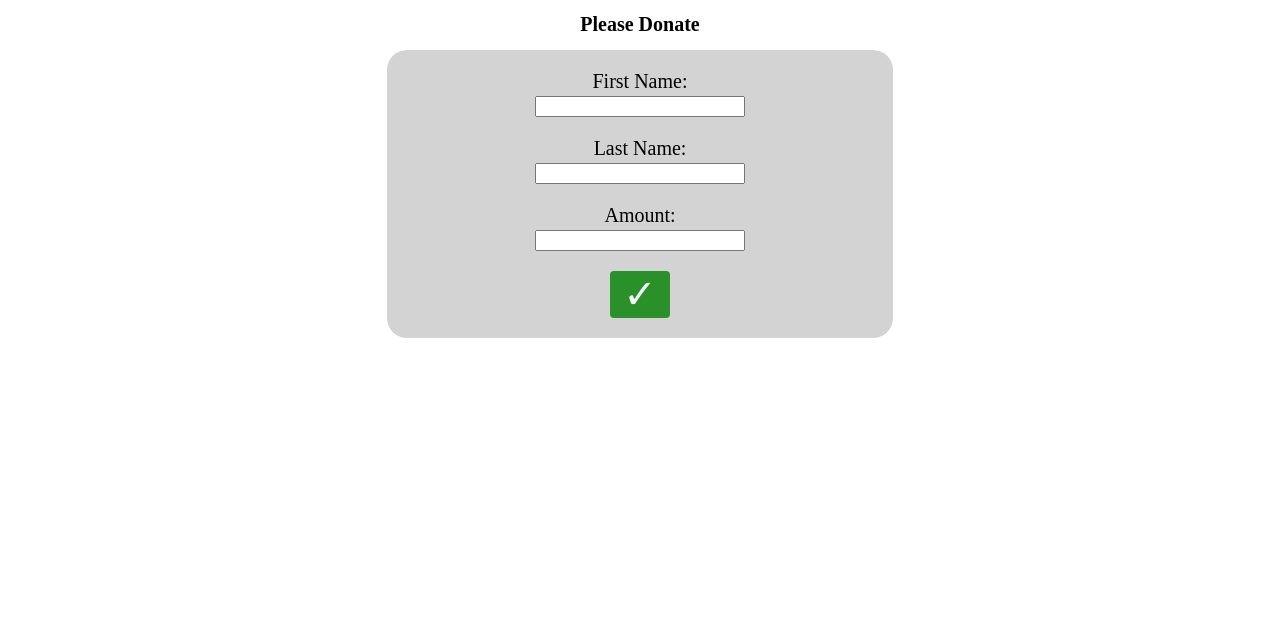
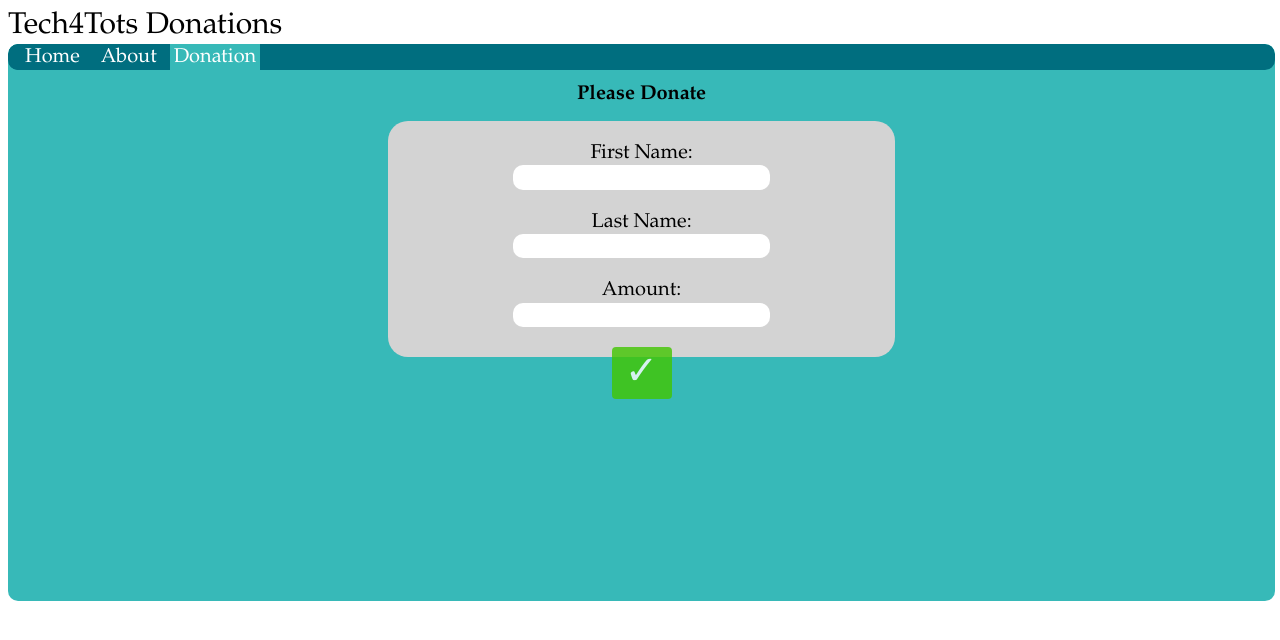
Before and after one commit to Fioringo/Tech4TotsCUNY2x, a plain HTML site: page templates/pay.html in a window 1280 px wide. Drawn offline with Linux system fonts and the light colour scheme.

Commit message:
updated necessary files for updates :P

```diff
--- a/templates/css/index_style.css
+++ b/templates/css/index_style.css
@@ -1,13 +1,13 @@
 body {
     font-family: Palatino;
     font-size: 10px;
-    width: 100%;
-    background-color: #feffd1;
+    width: 99%;
+    background-color: #fff;
 }
 
 header {
     width: 100%;
-
+    font-size: 3em;
 }
 
 .laptop-boy {
@@ -17,7 +17,6 @@ header {
 
 .logo {
     font-size: 8em;
-    margin-top: -0.1em;
     text-align: center;
 }
 
@@ -51,21 +50,29 @@ header {
     margin-bottom: 1em;
 }
 
-input[type="submit"] {
-    font-size: 5em;
-    color: black;
-    opacity: 0.8;
-}
-
-input[type="submit"]:hover {
-    font-size: 5em;
-    /*color: red;
-    opacity: 1;
-    cursor: pointer;*/
-    background-color: black;
-    color: white;
-    cursor: pointer;
-}
+/*input[type="submit"] {*/
+/*    font-size: 5em;*/
+/*    color: black;*/
+/*    opacity: 0.8;*/
+/*}*/
+/**/
+/*input[type="submit"]:hover {*/
+/*    font-size: 5em;*/
+/*    /*color: red;*/
+/*     opacity: 1;*/
+/*     cursor: pointer;*/*/
+/*    background-color: black;*/
+/*    color: white;*/
+/*    cursor: pointer;*/
+/*}*/
+/**/
+/*input {*/
+/*    border: 0px;*/
+/*    background-color: lightgrey;*/
+/*    width: 100%;*/
+/*    height: 100%;*/
+/*    border-radius: 1000em;*/
+/*}*/
 
 form {
     height: 100%;
@@ -74,13 +81,7 @@ form {
     border-radius: 1000em;
 }
 
-input {
-    border: 0px;
-    background-color: lightgrey;
-    width: 100%;
-    height: 100%;
-    border-radius: 1000em;
-}
+
 
 ul {
     border-radius: 10px;
@@ -88,7 +89,7 @@ ul {
     margin: 0;
     padding: 0.1em;
     overflow: hidden;
-    background-color: #1d2360;
+    background-color: #006E7F;
 }
 
 li {
@@ -96,7 +97,7 @@ li {
     font-size: 2em;
     color: white;
     display: inline;
-    background-color: #1d2360;
+    background-color: #006E7F;
     justify-content: flex-start;
 }
 
@@ -112,15 +113,15 @@ li a {
 }
 
 li:hover {
-    background-color: #6c6e87;
+    background-color: #7DE19B;
 }
 
 li a:hover {
-    background-color: #6c6e87;
+    background-color: #7DE19B;
 }
 
 .content {
-    background-color: #8c8c8c;
+    background-color: #37B9B8;
     border-radius: 10px;
     overflow: hidden;
 }
@@ -128,7 +129,7 @@ li a:hover {
 .content-text-box {
     padding: 0.3em;
     border-radius: 10px;
-    background-color: #8c8c8c;
+    background-color: #37B9B8;
     font-size: 2em;
 }
 
--- a/templates/css/pay_style.css
+++ b/templates/css/pay_style.css
@@ -1,11 +1,12 @@
 body {
     font-size: 10px;
-    text-align: center;
 }
 
 .flex-container {
+    text-align: center;
     display: flex;
     flex-direction: center;
+    height: 60vh;
 }
 /*
 .donate-tag {
@@ -17,16 +18,23 @@ body {
 }
 */
 .donation-form {
+    text-align: center;
     font-size: 2em;
     border-radius: 1em;
     background-color: lightgrey;
     width: 40%;
     margin: 0 auto;
+
     padding-bottom: 1em;
+    height: 27vh;
 }
 
 input {
-   width: 40%;
+    height: 1.7em;
+   width: 50%;
+   background-color: white;
+   border-radius:10px;
+   border: 0 solid black;
 }
 
 .submit-button {
@@ -38,7 +46,7 @@ input {
     text-decoration: none;
     border-radius: 0.1em;
     /*border: 0.01em solid black;*/
-    background-color: green;
+    background-color: #42c600;
     opacity: 0.8;/*
  -webkit-box-shadow: 1px 1px 0.5px 0px rgba(0,0,0,0.75);
 -moz-box-shadow: 1px 1px 0.5px 0px rgba(0,0,0,0.75);
--- a/templates/pay.html
+++ b/templates/pay.html
@@ -1,17 +1,41 @@
 <!DOCTYPE html>
 <html lang="en">
 <head>
-<meta charset="UTF-8">
-
-<meta name="viewport" content="width=device-width, initial-scale=1.0">
-<link rel="stylesheet" type="text/css" href="css/pay_style.css">
-<title>Donate</title>
+    <meta charset="UTF-8">
+    <title>Donate</title>
+    <meta name="viewport" content="width=device-width, initial-scale=1.0">
+    <link rel="stylesheet" type="text/css" href="css/pay_style.css">
+    <link rel="stylesheet" type="text/css" href="css/index_style.css">
 
 </head>
 
 <body>
+<!--    <div id="tickerwrap">-->
+<!--        <marquee id="ticker">-->
+<!--            Lorem ipsum dolor sit amet, consectetur adipiscing elit. Nam vel augue eget velit tristique pretium. Nam ultrices nulla risus, ut elementum mauris dignissim at. Sed ultrices placerat dolor, ac congue nunc molestie et.-->
+<!--        </marquee>-->
+<!--    </div>-->
+    <logo>
 
-	<h1> Please Donate </h1>
+    </logo>
+    <header>
+        Tech4Tots Donations
+    </header>
+    <div class = "under-ticker">
+        <div class = "logo">
+        </div>
+        <header>
+        </header>
+        <div class = "content">
+            <nav class = "nav">
+                <ul>
+                    <li> </li>
+                    <li><a href="index.html" style="text-decorations: none;"> Home </a></li>
+                    <li><a href = "about.html" style = "text-decorations: none;"> About </a> </li>
+                    <li style="background-color: #37B9B8;"> Donation </li>
+                </ul>
+            </nav>
+	<h1 style="text-align: center;"> Please Donate </h1>
 <div class="flex-container">
    <!--
     <div class="donate-tag">
@@ -23,12 +47,13 @@
 	       <input type="text" name="FirstName"></p>
 
 	       <p><label>Last Name: </label> <br>
-	       <input type="text" name="LastName"> </p>
+           <input type="text" name="LastName" style="background-color: white;"> </p>
 
 	       <p><label>Amount: </label> <br>
-	       <input type="text" name="Amount"></p>
+	       <input type="numbers" name="Amount"></p>
 
 		<a class='submit-button'  href="./index.html"> ✓ </a>
+    </div>
     </div>
     <!--
     <div class="donate-tag">
```
Also changed, not shown: templates/about.html (+3 -3 lines).
